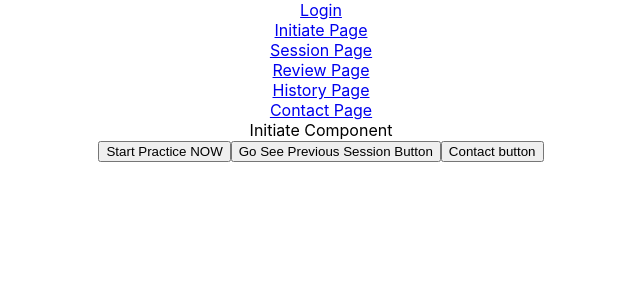
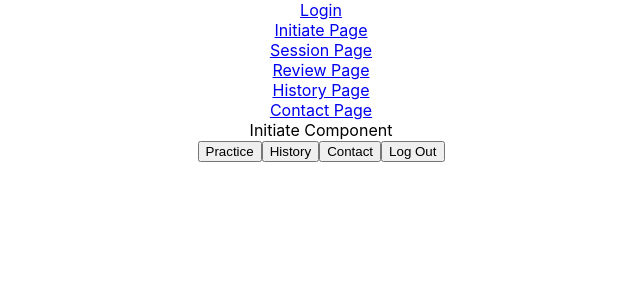
Before and after one commit to JRomatowski/flute-practice-app, a React (Create React App) app: page /initiate in a window 1280 px wide. Shown: the top 300 px of the page, without its empty margins (319-959 px from the left). Built offline with nearby package versions, Linux system fonts and the light colour scheme.

Commit message:
button navigation works

```diff
--- a/src/components/Contact.js
+++ b/src/components/Contact.js
@@ -1,9 +1,30 @@
 import '../App.css'
+import { useNavigate } from 'react-router-dom'
 
 function Contact() {
+
+    const navigate = useNavigate();
+
+    const historyClick = function() {
+        navigate('/History')
+    }
+
+    const initiateClick = function() {
+        navigate('/Initiate')
+    }
+
+    const loginClick = function() {
+        navigate('/')
+    }
+
     return(
         <>
             <div>Contact Component</div>
+            <div>Contact Form Here</div>
+            <button>Submit Contact</button>
+            <button onClick={historyClick}>History</button>
+            <button onClick={initiateClick}>Home</button>
+            <button onClick={loginClick}>Logout</button>
         </>
     )
 }
--- a/src/components/History.js
+++ b/src/components/History.js
@@ -1,10 +1,29 @@
 import '../App.css'
+import { useNavigate } from 'react-router-dom'
 
 function History() {
+
+    const navigate = useNavigate();
+
+    const initiateClick = function() {
+        navigate('/Initiate')
+    }
+
+    const contactClick = function() {
+        navigate('/Contact')
+    }
+
+    const loginClick = function() {
+        navigate('/')
+    }
+
     return(
         <>
             <div>History Component</div>
             <p>List of stats for the person logged in</p>
+            <button onClick={initiateClick}>Go Home</button>
+            <button onClick={contactClick}>Contact</button>
+            <button onClick={loginClick}>Log Out</button>
         </>
     )
 }
--- a/src/components/Initiate.js
+++ b/src/components/Initiate.js
@@ -1,13 +1,34 @@
 import '../App.css'
+import { useNavigate } from 'react-router-dom'
 
 function Initiate() {
+
+    const navigate = useNavigate();
+
+    const sessionClick = function() {
+        navigate('/Session')
+    }
+
+    const historyClick = function() {
+        navigate('/History')
+    }
+
+    const contactClick = function() {
+        navigate('/Contact')
+    }
+
+    const loginClick = function() {
+        navigate('/')
+    }
+
     return(
         <>
             <div>Initiate Component</div>
 
-            <button>Start Practice NOW</button>
-            <button>Go See Previous Session Button</button>
-            <button>Contact button</button>
+            <button onClick={sessionClick}>Practice </button>
+            <button onClick={historyClick}>History</button>
+            <button onClick={contactClick}>Contact</button>
+            <button onClick={loginClick}>Log Out</button>
         </>
     )
 }
--- a/src/components/Login.js
+++ b/src/components/Login.js
@@ -1,6 +1,14 @@
 import '../App.css'
+import { useNavigate } from 'react-router-dom'
 
 function Login() {
+
+    const navigate = useNavigate();
+
+    const initiateClick = function() {
+        navigate('/Initiate')
+    }
+
     return(
         <>
             <div id='home-screen-container'>
@@ -10,7 +18,7 @@ function Login() {
                         <p>Enter in your information below:</p>
                         <form>Username</form>
                         <form>PW</form>
-                        <button>Login</button>
+                        <button onClick={initiateClick}>Login</button>
                     </div>
                 </section>
             </div>
--- a/src/components/Review.js
+++ b/src/components/Review.js
@@ -1,16 +1,41 @@
 import '../App.css'
+import { useNavigate } from 'react-router-dom'
 
 function Review() {
+
+    const navigate = useNavigate();
+
+    const initiateClick = function() {
+        navigate('/Initiate')
+    }
+
+    const deleteClick = function() {
+        navigate('/Review')
+        // if form empty {
+        //     navigate('/Initiate')
+        // } else {
+        //     return
+        // }
+    }
+
+    const historyClick = function() {
+        navigate('/History')
+    }
+
+    const contactClick = function() {
+        navigate('/Contact')
+    }
+
     return(
         <>
             <div>Review Component</div>
             <div>Summary of session</div>
-            <button>Submit</button>
+            <button onClick={initiateClick}>Submit</button>
             <button>Share via Email</button>
             <button>Edit</button>
-            <button>Delete</button>
-            <button>View Previous Sessions</button>
-            <button>Contact</button>
+            <button onClick={deleteClick}>Delete</button>
+            <button onClick={historyClick}>History</button>
+            <button onClick={contactClick}>Contact</button>
         </>
     )
 }
--- a/src/components/Session.js
+++ b/src/components/Session.js
@@ -1,12 +1,35 @@
 import '../App.css'
+import { useNavigate } from 'react-router-dom'
 
 function Session() {
+
+    const navigate = useNavigate();
+
+    const initiateClick = function() {
+        navigate('/Initiate')
+    }
+
+    const reviewClick = function() {
+        navigate('/Review')
+    }
+
+    const contactClick = function() {
+        navigate('/Contact')
+    }
+
+    const loginClick = function() {
+        navigate('/')
+    }
+
+
     return(
         <>
             <div>Session Component</div>
-            <p> Form to enter in stats</p>
-            <p> Button to go to review page</p>
-            <p> Contact Button</p>
+            <p>Form to enter in stats</p>
+            <button onClick={initiateClick}>Back</button>
+            <button onClick={reviewClick}>Review</button>
+            <button onClick={contactClick}>Contact</button>
+            <button onClick={loginClick}>Log Out</button>
         </>
     )
 }
```
Also changed, not shown: 1 other file (tests, documents, lock files or other folders).
